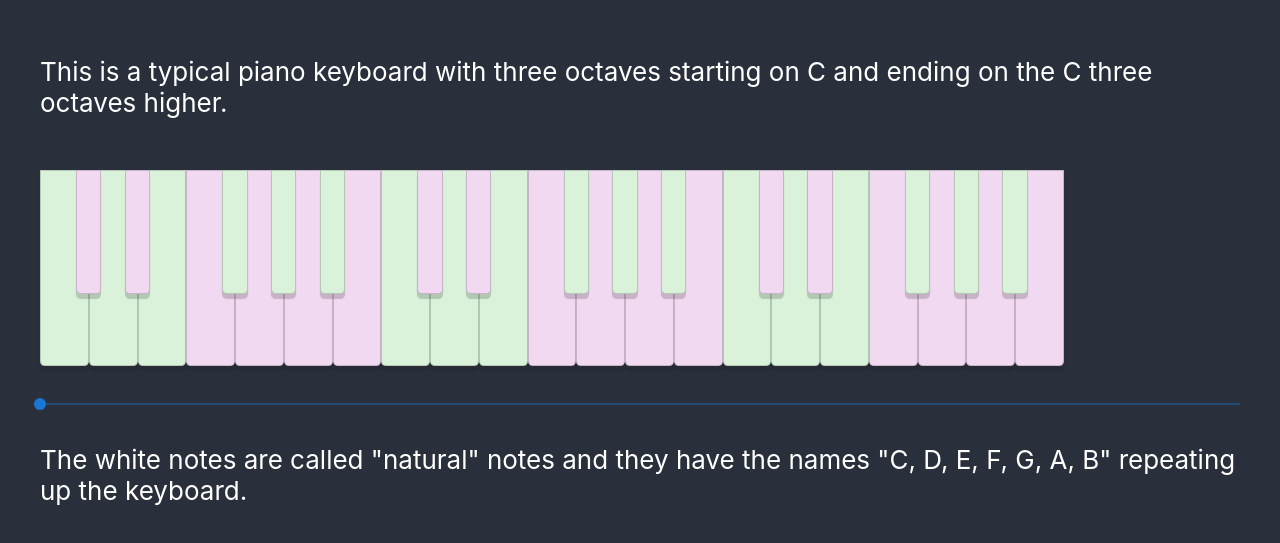
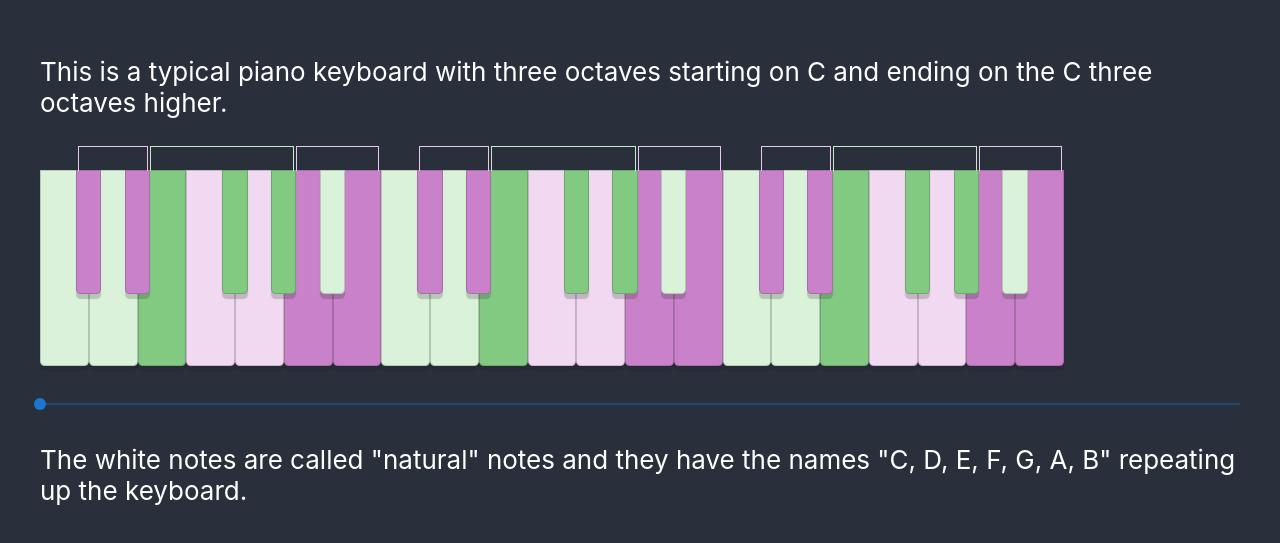
Before and after one commit to jakerr/music-blog, a React (Create React App) app: page / in a window 1280 px wide. Shown: the part 159-702 px from the top of the page. Built offline with nearby package versions, Linux system fonts and the light colour scheme.

Commit message:
Nice bracket styling

```diff
--- a/src/App.css
+++ b/src/App.css
@@ -25,6 +25,7 @@
   --kb-black-width: calc(var(--kb-white-width) * 0.5);
   --kb-black-height: calc(var(--kb-height) * 0.63);
   --kb-black-inset: calc(-1 * var(--kb-black-width) / 2 - 1px);
+  --kb-bracket-inset: calc(1 * var(--kb-black-width) / 2);
   --kb-key-rad: calc(var(--kb-white-width) * 0.1);
   display: flex;
   flex-direction: row;
@@ -48,6 +49,7 @@
     box-shadow 0.05s ease;
 }
 
+
 .black {
   background-color: rgb(32, 32, 32);
   color: #ffffff;
@@ -68,20 +70,10 @@
   width: var(--kb-white-width);
 }
 
-/* .black {
-  --tone-sat: 30%;
-  --tone-lt: 32%;
-} */
-
 .white, .black {
   --tone-sat: 40%;
   --tone-lt: 65%;
 }
-
-/* .black.lighten {
-  --tone-sat: 50%;
-  --tone-lt: 20%;
-} */
 
 .white.lighten,
 .black.lighten {
@@ -89,12 +81,85 @@
   --tone-lt: 90%;
 }
 
+.key-bracket {
+  --tone-sat: 50%;
+  --tone-lt: 85%;
+}
+
 .tone-color-1 {
-  background-color: hsl(120, var(--tone-sat), var(--tone-lt));
+  --tone-color: hsl(120, var(--tone-sat), var(--tone-lt));
+  background-color: var(--tone-color);
 }
 
 .tone-color-2 {
-  background-color: hsl(300, var(--tone-sat), var(--tone-lt));
+  --tone-color: hsl(300, var(--tone-sat), var(--tone-lt));
+  background-color: var(--tone-color);
+}
+
+.bracket-color-1 {
+  --tone-color: hsl(120, var(--tone-sat), var(--tone-lt));
+}
+
+.bracket-color-2 {
+  --tone-color: hsl(300, var(--tone-sat), var(--tone-lt));
+}
+
+.key-bracket {
+  height: 2em;
+  margin-top: -2.1em;
+  display: flex;
+  justify-content: center;
+  visibility:hidden;
+  margin-left: -1px;
+  margin-right: -1px;
+}
+
+.key-bracket.left {
+  margin-left: 1px;
+}
+
+.key-bracket.right {
+  margin-right: 1px;
+}
+
+.note-C > .key-bracket,
+.note-D > .key-bracket,
+.note-F > .key-bracket,
+.note-G > .key-bracket,
+.note-A > .key-bracket {
+  margin-right: var(--kb-bracket-inset);
+}
+
+.note-D > .key-bracket,
+.note-E > .key-bracket,
+.note-G > .key-bracket,
+.note-A > .key-bracket,
+.note-B > .key-bracket {
+  margin-left: var(--kb-bracket-inset);
+}
+
+
+
+.key-bracket.left {
+    visibility:visible;
+    border-left: 1px solid var(--tone-color);
+}
+
+.key-bracket.right {
+    visibility:visible;
+    border-right: 1px solid var(--tone-color);
+}
+
+.key-bracket.middle {
+    visibility:visible;
+    border-top: 1px solid var(--tone-color);
+}
+
+.key-bracket-label {
+  text-align: center;
+  background-color: cadetblue;
+  height: fit-content;
+  font-size: 1.5em;
 }
 
 @media (prefers-reduced-motion: no-preference) {
--- a/src/App.tsx
+++ b/src/App.tsx
@@ -2,6 +2,7 @@
 import logo from './logo.svg';
 import Slider from '@mui/material/Slider';
 import './App.css';
+import { threadId } from 'worker_threads';
 
 type NaturalNote = 'C' | 'D' | 'E' | 'F' | 'G' | 'A' | 'B'
 type Accidental = '#' | 'b' | undefined
@@ -9,7 +10,10 @@
   name: NaturalNote,
   acc?: Accidental,
   oct: number,
-  highlight?: string
+  highlight?: string,
+  bracket?: "left" | "middle" | "right" | "solo",
+  bracketColor?: "bracket-color-1" | "bracket-color-2",
+  bracketLabel?: string,
 }
 const CHROMA = "C_D_EF_G_A_B";
 
@@ -49,14 +53,43 @@
   return offset === 0 ? "white" : "black";
 }
 
+type KeyBrackey = "left" | "middle" | "right"
+
+function bracketClass(bracket?: "left" | "middle" | "right" | "solo") {
+  let classString: string;
+
+  switch (bracket) {
+    case "left":
+      classString = "left middle";
+      break;
+    case "middle":
+      classString = "middle";
+      break;
+    case "right":
+      classString = "middle right";
+      break;
+    case "solo":
+      classString = "left middle right";
+      break;
+    default:
+      classString = "";
+  }
+  return classString;
+}
+
 const Key: FC<{
   note: Note,
-  highlight?: string
-}> = ({note, highlight}) => {
+}> = ({note}) => {
   const blackWhite = noteColor(note);
-  const hl = highlight ?? "";
+  const hl = note.highlight ?? "";
+  const bracketCss = bracketClass(note.bracket);
+  const bracketColor = note.bracketColor;
+  const noteCss = `note-${note.name}${note.acc ? "s" : ""}`
   return (
-    <div className={`key ${blackWhite} ${hl}`}>
+    <div className={`key ${blackWhite} ${hl} ${noteCss}`}>
+      <div className={`key-bracket ${bracketCss} ${bracketColor}`}>
+        <div className={`key-bracket-label`}>{note.bracketLabel}</div>
+      </div>
     </div>
   )
 }
@@ -88,10 +121,29 @@
     this.patternIndex = 0;
   }
 
-  startRun() {
+  startRun(note: Note) {
+    this.addBracket(note, "left");
     this.halfSteps = 0;
     this.currentRun = this.pattern[this.patternIndex];
     this.patternIndex = this.patternIndex + 1;
+    this.doHighlight(note);
+  }
+
+  addBracket(note: Note, bracket: "left" | "right" | "middle") {
+    if (this.shouldAnimate) {
+      note.bracket = bracket;
+      note.bracketColor = this.parity === "odd" ? "bracket-color-1" : "bracket-color-2";
+    }
+  }
+
+  endRun(note: Note) {
+    this.addBracket(note, "right");
+    this.parity = this.parity === "odd" ?  "even" : "odd";
+    if (this.patternIndex >= this.pattern.length) {
+      this.parity = "searching";
+      this.patternIndex = 0;
+    }
+
   }
 
   doHighlight(note: Note) {
@@ -100,24 +152,19 @@
     note.highlight = color;
     console.log(`Highlight ${note.name}${note.acc ?? ""}${note.oct} with ${note.highlight}`);
     if (this.currentRun <= 0) {
-      this.parity = this.parity === "odd" ?  "even" : "odd";
-      if (this.patternIndex >= this.pattern.length) {
-        this.parity = "searching";
-        this.patternIndex = 0;
-        console.log("🔻 pattern idx oob after highlighting: " + note.name);
-      }
+      this.endRun(note);
     }
   }
 
   accept(note: Note) {
     const targetName = this.start.name + (this.start.acc ?? "");
     const noteName = note.name + (note.acc ?? "");
+    note.bracket = undefined;
     // Not yet highlighting
     if (this.parity === "searching") {
       if(targetName === noteName) {
         this.parity = noteIndex(note) % 2 === 0 ? "odd" : "even";
-        this.startRun();
-        this.doHighlight(note);
+        this.startRun(note);
         return;
       }
       console.log(`🔻 searching for ${targetName} does not match ${noteName}.`);
@@ -126,16 +173,15 @@
 
     this.halfSteps += 1;
     if (this.currentRun <= 0) {
-      this.startRun();
-      this.doHighlight(note);
+      this.startRun(note);
       return;
     }
 
+    this.addBracket(note, "middle");
     if (this.halfSteps % 2 === 0) {
       this.doHighlight(note);
       return;
     }
-    // console.log("🔻 no highlight for " + noteName);
     return;
   }
 }
@@ -149,6 +195,22 @@
   const [progress, setProgress] = useState(0.0)
   const [drawnProgress, setDrawnProgress] = useState(-1.0)
   const [notes, setNotes] = useState<Note[] | null>(null);
+
+  // Animate in.
+  useEffect(() => {
+    const timeoutId = setTimeout(() => {
+      const intervalId = setInterval(() => {
+        setProgress(p => {
+          const keyPerc = 1 / 37;
+          if (p + keyPerc >= 1) {
+            clearInterval(intervalId);
+          }
+          return p + (1 / 37)
+        });
+      }, 14);
+    }, 500);
+    return () => clearTimeout(timeoutId);
+  }, []);
 
   // Initial effect to set up notes.
   useEffect(() => {
@@ -200,12 +262,8 @@
     <div className={`keyboard ${sizeClass}`}>
       {
       notes?.map((note) => {
-        const highlight = note.highlight;
-        if (highlight) {
-          console.log(`Highlight ${note.name}${note.acc ?? ""}${note.oct} with ${highlight}`);
-        }
         return (
-          <Key key={noteIndex(note)} note={note} highlight={highlight}></Key>
+          <Key key={noteIndex(note)} note={note}></Key>
          )
        })
       }
```
